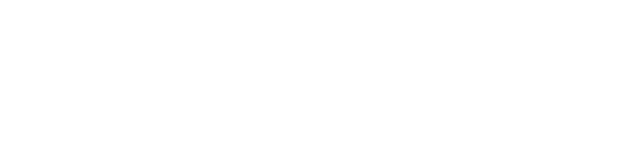
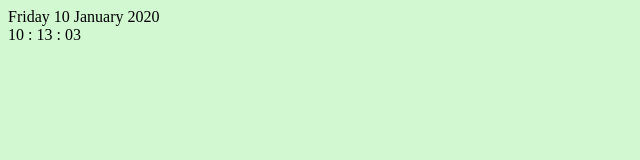
Before and after one commit to brycenamorozo/Clock-Project, a plain HTML site: page index.html in a window 1280 px wide. Shown: the whole page, without its empty margins (0-640 px from the left). Drawn offline with Linux system fonts and the light colour scheme.

Commit message:
second commit

```diff
--- a/index.html
+++ b/index.html
@@ -6,5 +6,14 @@
    <title>Clock</title>
   </head>
  <body>
-
+  <div class="digitalClock">
+    <div class="dial">
+        <div id="calender">Friday 10 January 2020</div>
+        <span id="hours">10</span>
+        <span class="dot">:</span>
+        <span id="minutes">13</span>
+        <span class="dot">:</span>
+        <span id="seconds">03</span>
+    </div>
+</div>
  </body>
--- a/styles.css
+++ b/styles.css
@@ -0,0 +1,3 @@
+body {
+    background-color: #d2f8d2;
+}
```
Also changed, not shown: main.js (+25 -0 lines).
